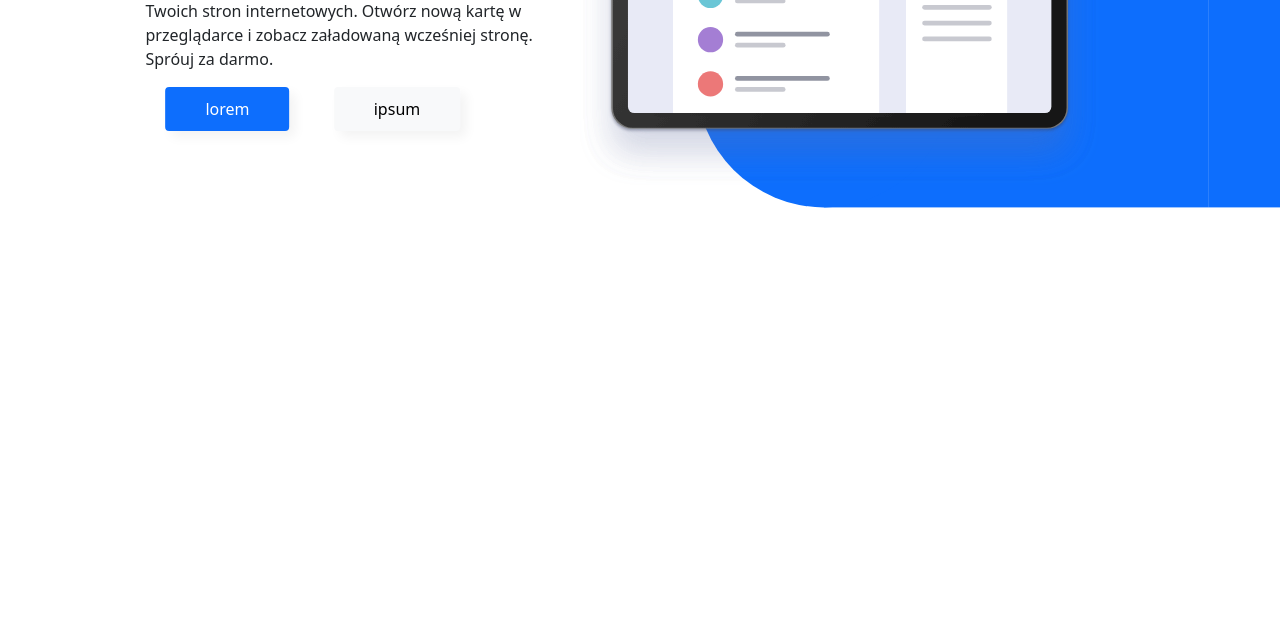
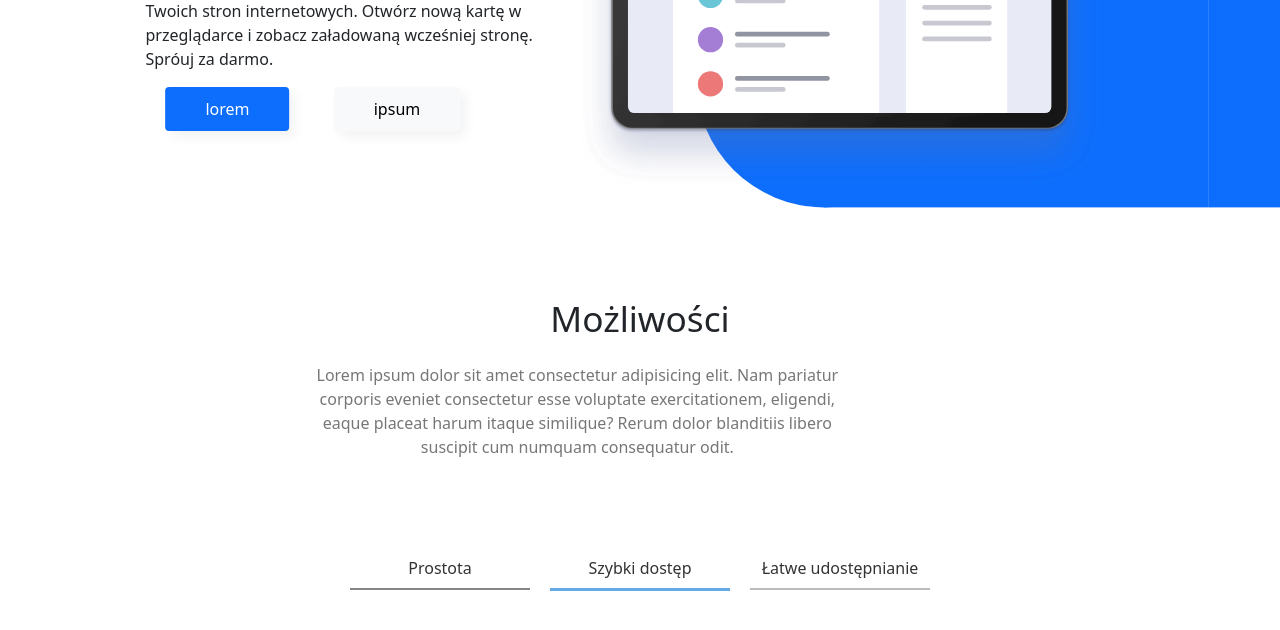
Before and after one commit to Arsenowy/famatech-frontend, a website: page index.html in a window 1280 px wide. Shown: the part 448-1078 px from the top of the page. Before the commit the page ends 800 px from the top, so only its background shows below. Drawn offline with nearby package versions, Linux system fonts and the light colour scheme.

Commit message:
Add scratch of feature section

```diff
--- a/index.html
+++ b/index.html
@@ -101,6 +101,69 @@
             </button>
         </div>
     </section>
+    <!-- ###################   Features   ########################-->
+    <section class="container">
+        <div id="features" class="carousel slide carousel-dark " data-bs-ride="carousel">
+            <div class="carousel-indicators">
+                <div class="d-flex flex-column">
+                    <h3 class="features__subtitle features__text">Prostota</h3>
+                    <button type="button" data-bs-target="#features" data-bs-slide-to="0"
+                        class="features__button active" aria-current="true" aria-label="Slide 1"></button>
+                </div>
+                <div class="d-flex flex-column">
+                    <h3 class="features__subtitle features__text">Szybki dostęp</h3>
+                    <button type="button" data-bs-target="#features" data-bs-slide-to="1" class="features__button "
+                        aria-current="true" aria-label="Slide 2"></button>
+                </div>
+                <div class="d-flex flex-column">
+                    <h3 class="features__subtitle features__text">Łatwe udostępnianie</h3>
+                    <button type="button" data-bs-target="#features" data-bs-slide-to="2" class="features__button "
+                        aria-current="true" aria-label="Slide 3"></button>
+                </div>
+
+                <!-- <button type="button" data-bs-target="#features" data-bs-slide-to="1" aria-label="Slide 2"></button>
+                <button type="button" data-bs-target="#features" data-bs-slide-to="2" aria-label="Slide 3"></button> -->
+            </div>
+            <div class="carousel-inner features__container">
+                <h2 class="features__text features__title mb-4">Możliwości</h2>
+                <div class="carousel-item active">
+                    <div class="row">
+                        <div class="offset-3 col-6 my-auto">
+                            <p class="features__text features__paragraph">Lorem ipsum dolor sit amet consectetur
+                                adipisicing elit. Nam pariatur corporis eveniet consectetur esse voluptate
+                                exercitationem, eligendi, eaque placeat harum itaque similique? Rerum dolor blanditiis
+                                libero suscipit cum numquam consequatur odit.</p>
+                        </div>
+                    </div>
+                </div>
+                <div class="carousel-item">
+                    <div class="row">
+                        <div class="offset-3 col-6">
+                            <!-- <h2 class="features__text features__title">Prosty menager zakładek</h1> -->
+                            <p class="features__text features__paragraph">Danimi sed nobis laborum voluptate in debitis
+                                rerum
+                                error autem! In tempore animi deserunt magni? Laborum quidem blanditiis impedit
+                                molestiae atque ab, dolore beatae distinctio officiis quo, libero culpa aliquid
+                                consequatur. Quas natus reprehenderit tempora excepturi dolor porro molestiae esse est?
+                                Quod, accusantium sit!</p>
+                        </div>
+                    </div>
+                </div>
+                <div class="carousel-item">
+                    <div class="row">
+                        <div class="offset-3 col-6">
+                            <!-- <h2 class="features__text features__title">Prosty menager zakładek</h1> -->
+                            <p class="features__text features__paragraph">Nulla quidem, sed odio, temporibus
+                                molestiae necessitatibus laborum accusamus, ipsa qui. Atque commodi optio alias dolorum
+                                vitae explicabo saepe magnam at nam. Velit dolore pariatur sit dolores, explicabo magnam
+                                ipsa rem? Officia numquam tempore at maxime eligendi distinctio laudantium accusantium
+                                ex necessitatibus nam ipsam impedit.</p>
+                        </div>
+                    </div>
+                </div>
+
+            </div>
+    </section>
     <!-- bootstrap -->
     <script src="https://cdn.jsdelivr.net/npm/bootstrap@5.0.0-beta2/dist/js/bootstrap.bundle.min.js"
         integrity="sha384-b5kHyXgcpbZJO/tY9Ul7kGkf1S0CWuKcCD38l8YkeH8z8QjE0GmW1gYU5S9FOnJ0"
--- a/src/sass/general/variable.scss
+++ b/src/sass/general/variable.scss
@@ -0,0 +1,4 @@
+$color-white: #fff;
+$color-dark: #333;
+$color-grey: #777;
+$color-blue: #0275d8;
--- /dev/null
+++ b/src/sass/modules/features.scss
@@ -0,0 +1,39 @@
+.features {
+  &__container {
+    height: 20rem;
+    margin-bottom: 100px;
+  }
+
+  &__text {
+    text-align: center;
+  }
+
+  &__title {
+    font-size: 2.2rem;
+  }
+
+  &__subtitle {
+    color: $color-dark;
+    font-size: 1rem;
+    margin: 0 1rem;
+  }
+
+  &__paragraph {
+    color: $color-grey;
+    font-size: 1rem;
+  }
+
+  // features carousel buttons
+  &__button {
+    .carousel-indicators &[data-bs-target] {
+      width: 180px;
+      height: 2px;
+      background-color: $color-grey;
+      margin: 0 10px;
+      &.active {
+        height: 3px;
+        background-color: $color-blue;
+      }
+    }
+  }
+}
--- a/src/sass/styles.scss
+++ b/src/sass/styles.scss
@@ -3,3 +3,4 @@
 @import "modules/navbar.scss";
 @import "modules/slider.scss";
 @import "modules/buttons.scss";
+@import "modules/features.scss";
```
Also changed, not shown: css/styles.css.
